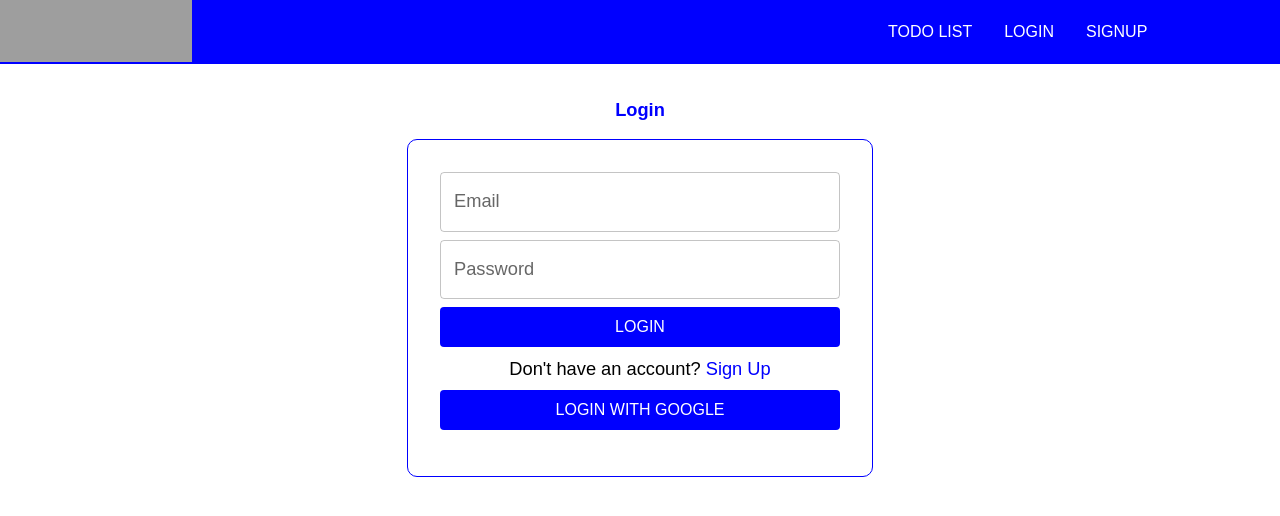
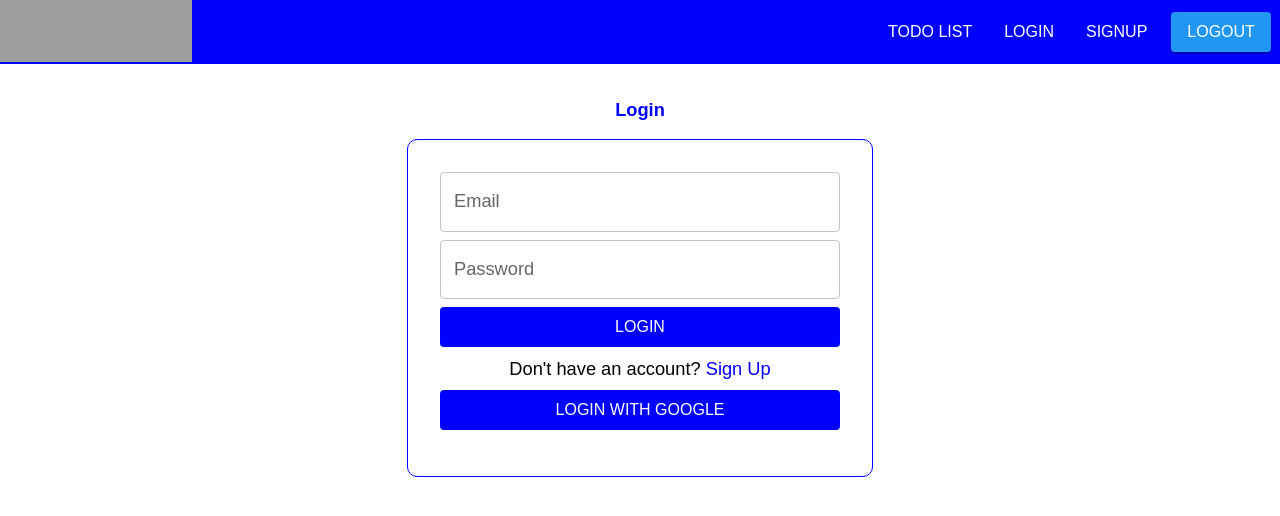
Before and after one commit to pallaveekumari/voosh, a React (Create React App) app in the folder frontend/: page /login in a window 1280 px wide. Shown: the top 516 px of the page. Built offline with nearby package versions, Linux system fonts and the light colour scheme; grey boxes are pictures that could not be loaded.

Commit message:
implemented-privateroute-logout

```diff
--- a/frontend/src/Components/Navbar/Navbar.jsx
+++ b/frontend/src/Components/Navbar/Navbar.jsx
@@ -1,9 +1,15 @@
 import { Box, Button } from "@mui/material";
 import React from "react";
-import { Link } from "react-router-dom";
+import { Link, useNavigate } from "react-router-dom";
 import styles from "../Navbar/Navbar.module.css";
 
-const Navbar = () => {
+const Navbar = ({placeofcall}) => {
+  const navigate=useNavigate()
+  const handleLogout = () => {
+    localStorage.removeItem("user");
+
+    navigate("/login");
+  };
   return (
     <>
       <Box className={styles.navbar}>
@@ -23,6 +29,12 @@
           <Button className={styles.signupbtn} component={Link} to="/signup">
             Signup
           </Button>
+
+          {placeofcall != "login" && placeofcall != "signup" && (
+         <Button onClick={handleLogout} variant="contained">
+           Logout
+         </Button>
+       )}
         </Box>
       </Box>
     </>
```
